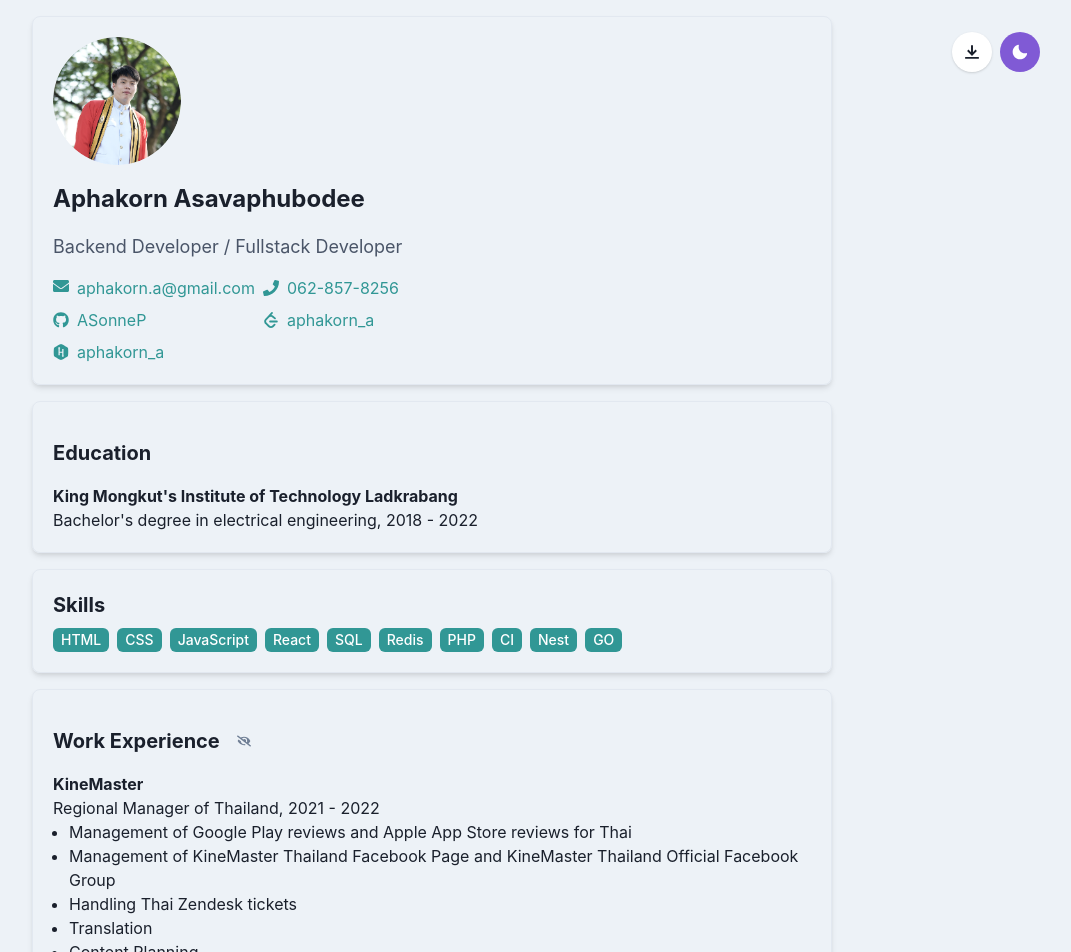
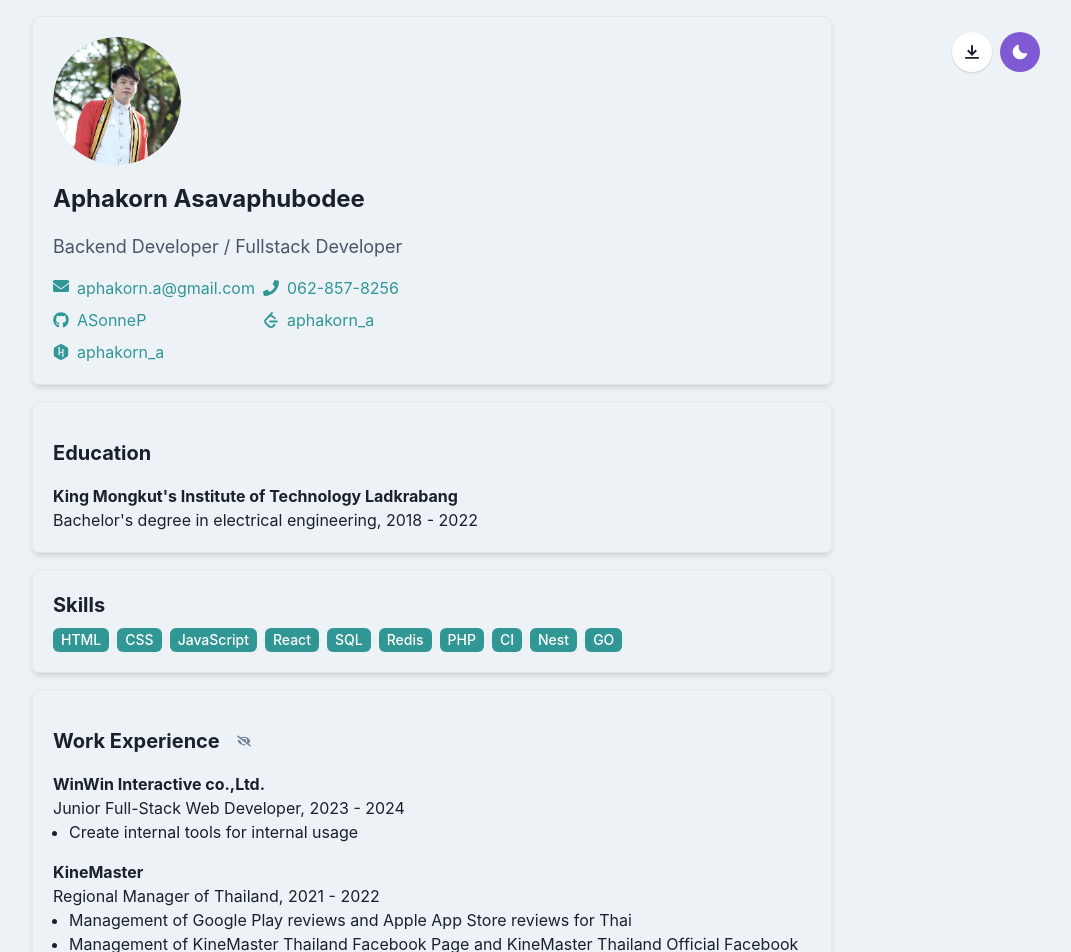
Before and after one commit to ASonneP/Aphakorn-cv, a React (Create React App) app: page / in a window 1280 px wide. Shown: the top 952 px of the page, without its empty margins (208-1279 px from the left). Built offline with nearby package versions, Linux system fonts and the light colour scheme.

Commit message:
:memo: Added more information about work experience

```diff
--- a/src/data/cvData.js
+++ b/src/data/cvData.js
@@ -23,10 +23,19 @@ export const cvData = {
   ],
   workExperience: [
     {
+      company: "WinWin Interactive co.,Ltd.",
+      title: "Junior Full-Stack Web Developer",
+      startDate: "2023",
+      endDate: "2024",
+      type: "related",
+      responsibilities: ["Create internal tools for internal usage"],
+    },
+    {
       company: "KineMaster",
       title: "Regional Manager of Thailand",
       startDate: "2021",
       endDate: "2022",
+      type: "not related",
       responsibilities: [
         "Management of Google Play reviews and Apple App Store reviews for Thai",
         "Management of KineMaster Thailand Facebook Page and KineMaster Thailand Official Facebook Group",
@@ -45,6 +54,7 @@ export const cvData = {
       title: "Mobile Robot",
       startDate: "2021",
       endDate: "2022",
+      type: "not related",
       responsibilities: [
         "Control the mobile robot to approach the installed QR code.",
         "Control the mobile robot through the user interface (UI) of CiRA CORE.",
@@ -60,6 +70,7 @@ export const cvData = {
       title: "Internship (Engineering assistant)",
       startDate: "2021",
       endDate: "2021",
+      type: "not related",
       responsibilities: [
         "Interpreting an engineering diagram to check the wiring of the Main Distribution Board",
         "Busbar Testing",
@@ -72,6 +83,7 @@ export const cvData = {
       title: "Freelancer",
       startDate: "2020",
       endDate: "2021",
+      type: "not related",
       responsibilities: ["Voice Over", "Video editing"],
     },
   ],
```
